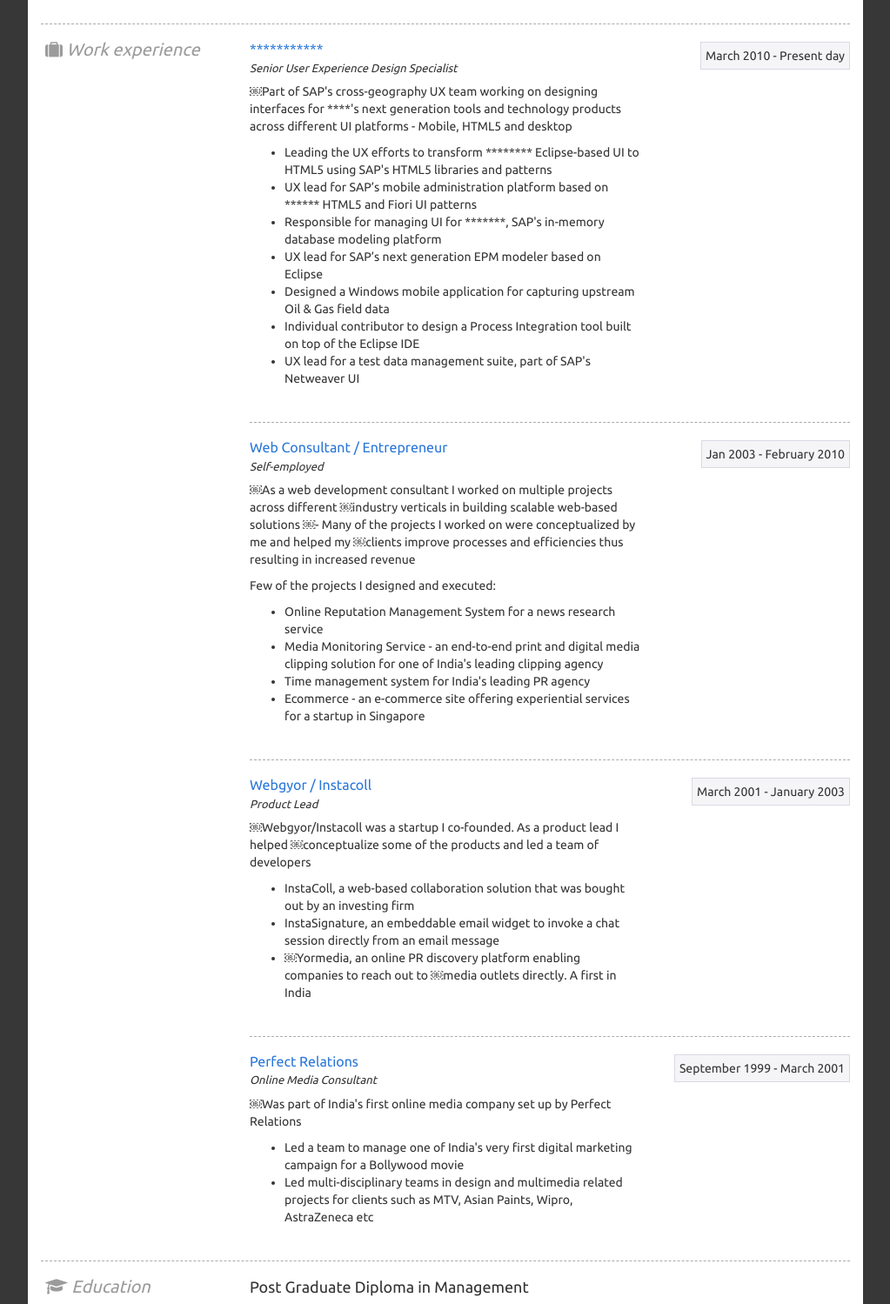
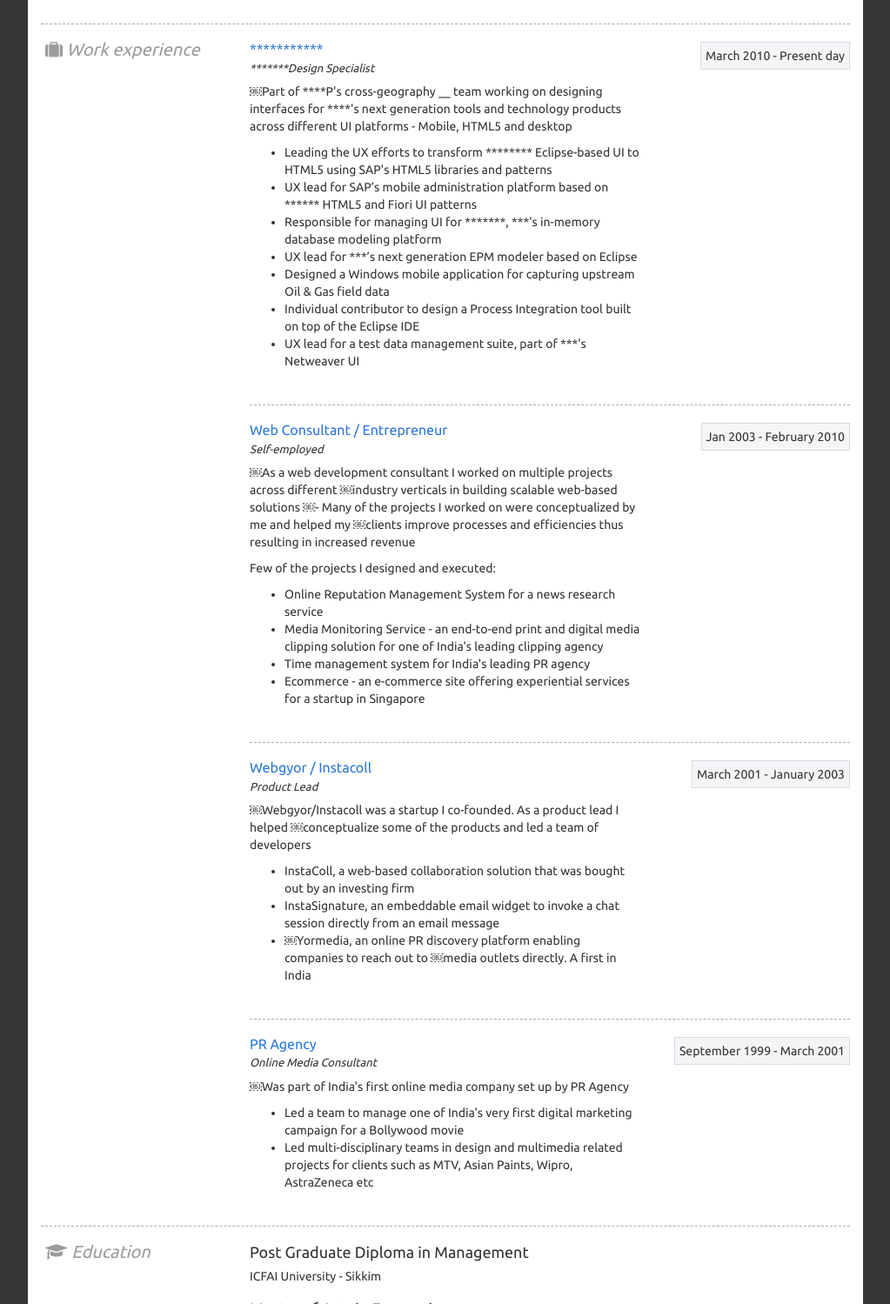
Before and after one commit to sancou/resume, a plain HTML site: page index.html in a window 1280 px wide. Shown: the part 421-1920 px from the top of the page at 87% size, without its empty margins (128-1151 px from the left). Drawn offline with nearby package versions, Linux system fonts and the light colour scheme.

Commit message:
Update index.html

```diff
--- a/index.html
+++ b/index.html
@@ -102,17 +102,17 @@
                  <div class="row">
                   <div class="col-md-8">
                   <h4 class="company">***********</h4>
-                  <h5 class="designation">Senior User Experience Design Specialist</h5>
+                  <h5 class="designation">*******Design Specialist</h5>
 
-                          <p>￼Part of SAP's cross-geography UX team working on designing interfaces for ****'s next generation tools and technology products across different UI platforms - Mobile, HTML5 and desktop</p>
+                          <p>￼Part of ****P's cross-geography __ team working on designing interfaces for ****'s next generation tools and technology products across different UI platforms - Mobile, HTML5 and desktop</p>
                           <ul>
                               <li>Leading the UX efforts to transform ******** Eclipse-based UI to HTML5 using SAP's HTML5 libraries and patterns</li>
                               <li>UX lead for SAP’s mobile administration platform based on ****** HTML5 and Fiori UI patterns</li>
-                              <li>Responsible for managing UI for *******, SAP's in-memory database modeling platform</li>
-                              <li>UX lead for SAP’s next generation EPM modeler based on Eclipse</li>
+                              <li>Responsible for managing UI for *******, ***'s in-memory database modeling platform</li>
+                              <li>UX lead for ***’s next generation EPM modeler based on Eclipse</li>
                               <li>Designed a Windows mobile application for capturing upstream Oil &#38; Gas field data</li>
                               <li>Individual contributor to design a Process Integration tool built on top of the Eclipse IDE</li>
-                              <li>UX lead for a test data management suite, part of SAP's Netweaver UI</li>
+                              <li>UX lead for a test data management suite, part of ***'s Netweaver UI</li>
                             </ul>
 
 
@@ -190,9 +190,9 @@
 
 
                       <div class="col-md-8">
-                          <h4 class="company">Perfect Relations</h4>
+                          <h4 class="company">PR Agency</h4>
                           <h5 class="designation">Online Media Consultant</h5>
-                               <p>￼Was part of India's first online media company set up by Perfect Relations</p>
+                               <p>￼Was part of India's first online media company set up by PR Agency</p>
                           <ul>
                               <li>Led a team to manage one of India's very first digital marketing campaign for a
                                 Bollywood movie</li>
```
